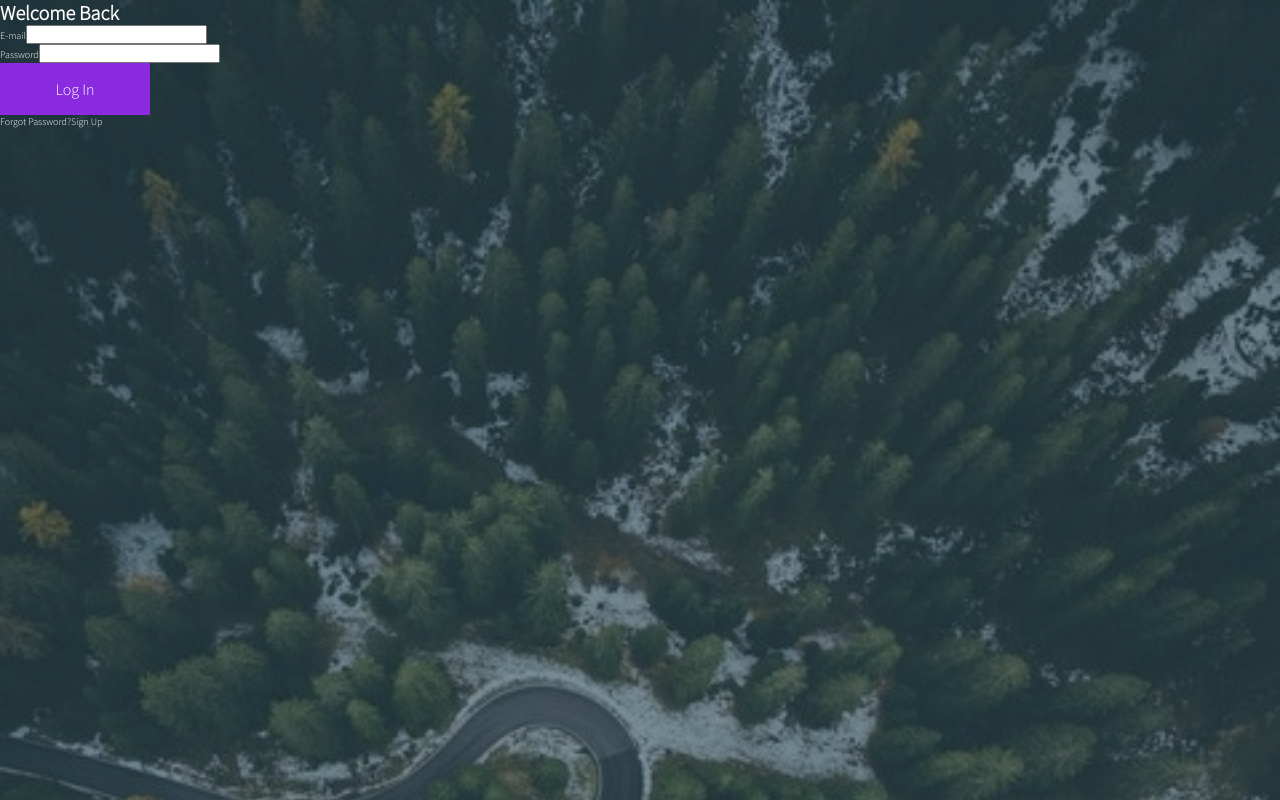
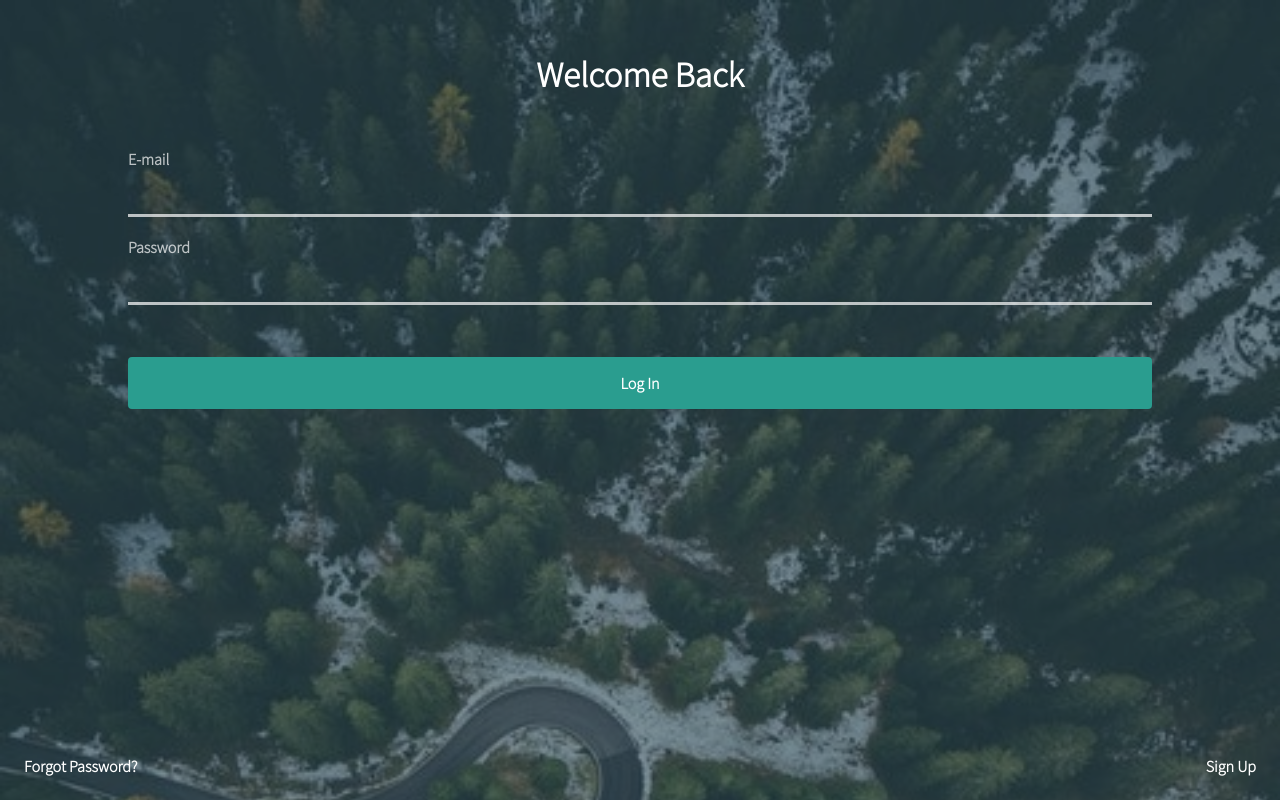
Before and after one commit to lkapustka/wrc-stats-app, a Vue app: page /login in a window 1280 px wide. Built offline with nearby package versions, Linux system fonts and the light colour scheme; no server answers.

Commit message:
style: add style for login view

```diff
--- a/src/assets/main.scss
+++ b/src/assets/main.scss
@@ -2,17 +2,20 @@
 @import url(https://fonts.googleapis.com/css?family=Source+Sans+Pro:200,300);
 
 //colors
-$primary: blueviolet; //#3e1e68;
-$secondary: #ece7fd; //#f4f1fe;
-$bg: #fbfbfd;
-$error: #ef5777;
-$success: #1abc9c;
-$shadow: #34495e;
+:root {
+  --primary: #2a9d8f; //#3e1e68;
+  --secondary: #e9c46a; //#f4f1fe;
+  --cta-color: #e76f51;
+  --bg: #264653;
+  --error: #ef5777;
+  --success: #1abc9c;
+  --shadow: #34495e;
+}
 
 //resets
 *,
-*:before,
-*:after {
+*::before,
+*::after {
   box-sizing: border-box;
   margin: 0;
   padding: 0;
@@ -27,25 +30,111 @@ body {
   color: white;
 }
 
+//global
+.container {
+  display: flex;
+  width: 100%;
+  height: 100%;
+  flex-direction: column;
+  align-items: center;
+}
+
 .btn {
   padding: 1em 1.5em;
   min-width: 150px;
-  background: $primary;
+  background: var(--primary);
   border: none;
+  border-radius: 4px;
   color: white;
   font-size: 1.6rem;
+  font-weight: bold;
   font-family: inherit;
+}
 
-  .btn:focus {
-    border: 1px solid white;
+//login view
+.title {
+  margin: 1.5em 0;
+  align-self: center;
+  font-size: 3.5rem;
+}
+
+.form {
+  display: flex;
+  width: 80%;
+  margin: 0 auto;
+  flex-direction: column;
+
+  &__box {
+    margin-bottom: 2em;
+
+    &::after {
+      content: "";
+      display: block;
+      height: 0.3em;
+      background-color: white;
+      opacity: 0.7;
+      transition: opacity 0.4s ease;
+    }
+
+    &:focus-within::after,
+    &:focus-within > .form__label {
+      opacity: 1;
+    }
+  }
+
+  &__input {
+    display: block;
+    width: 100%;
+    padding: 0.5em 0;
+    background-color: transparent;
+    border: none;
+    color: white;
+    font-size: 2rem;
+    font-weight: bold;
+    font-family: inherit;
+
+    &:focus {
+      color: white;
+      font-weight: bold;
+      outline: 1px solid royalblue;
+    }
+  }
+
+  &__label {
+    color: white;
+    font-size: 1.6rem;
+    font-weight: bold;
+    opacity: 0.7;
+    transition: opacity 0.4s ease;
+  }
+
+  &__btn {
+    margin: 2em 0;
+  }
+}
+
+.extras {
+  position: absolute;
+  display: flex;
+  bottom: 0;
+  width: 100%;
+  justify-content: space-between;
+
+  &--center {
+    justify-content: center;
+  }
+
+  &__link {
+    padding: 1.5em;
+    font-size: 1.6rem;
+    font-weight: bold;
   }
 }
 
 //animations
-
 .fade-enter-active,
 .fade-leave-active {
-  transition: opacity 0.4s ease;
+  transition: opacity 0.3s ease;
 }
 
 .fade-enter,
```
